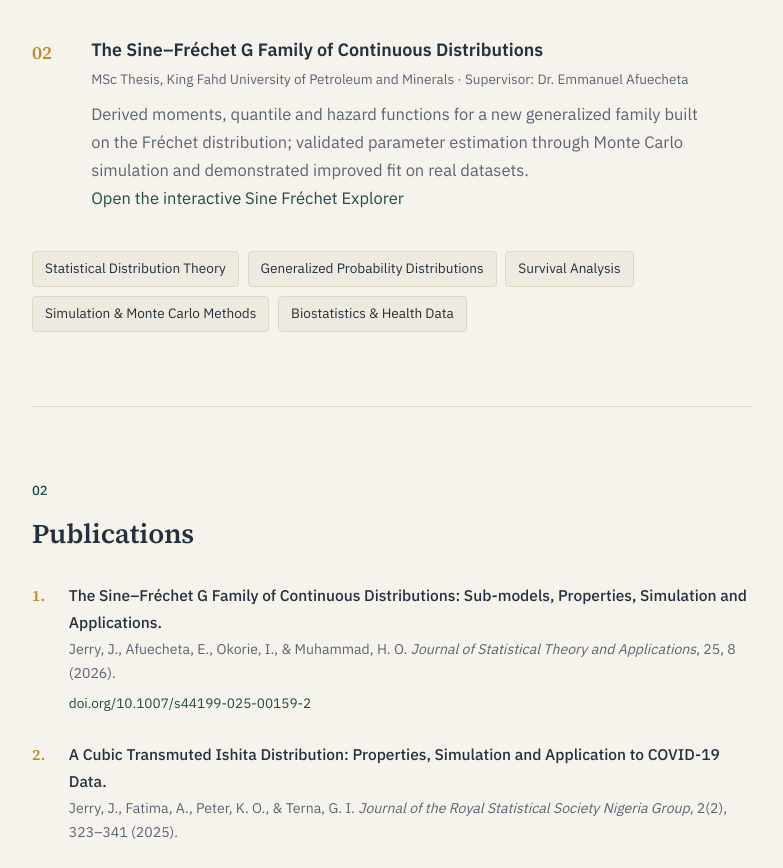
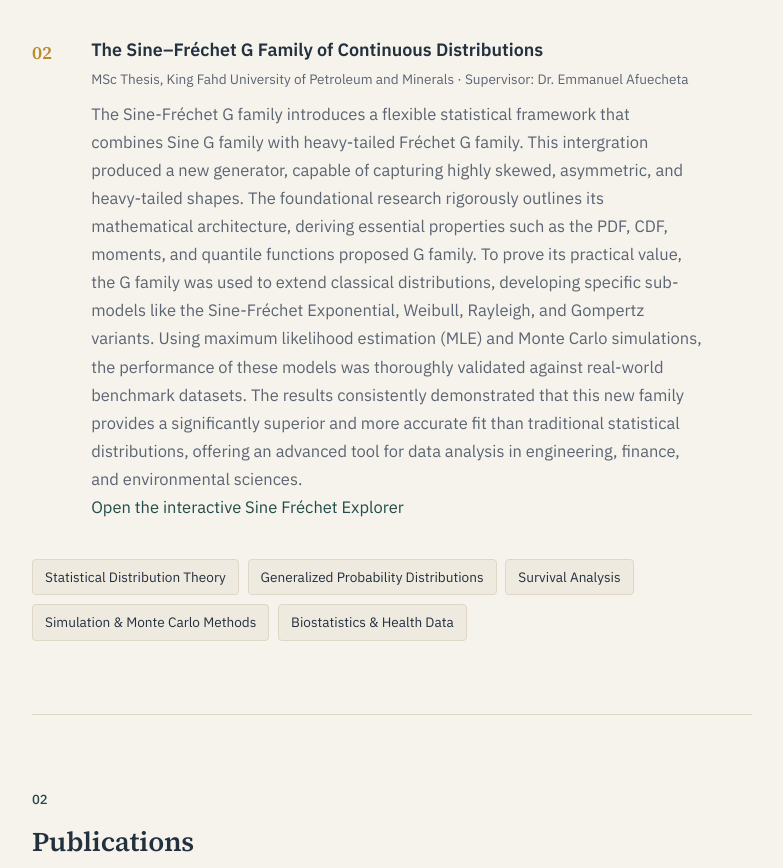
Before and after one commit to Joeljeremiah22/-, a plain HTML site: page index.html in a window 1280 px wide. Shown: the part 966-1834 px from the top of the page, without its empty margins (282-1065 px from the left). Drawn offline with Linux system fonts and the light colour scheme.

Commit message:
Update index.html

```diff
--- a/index.html
+++ b/index.html
@@ -367,9 +367,9 @@
           <div class="entry-title">The Sine–Fréchet G Family of Continuous Distributions</div>
           <div class="entry-meta">MSc Thesis, King Fahd University of Petroleum and Minerals · Supervisor: Dr. Emmanuel Afuecheta</div>
           <p>
-            Derived moments, quantile and hazard functions for a new generalized family
-            built on the Fréchet distribution; validated parameter estimation through
-            Monte Carlo simulation and demonstrated improved fit on real datasets.
+           The Sine-Fréchet G family introduces a flexible statistical framework that combines Sine G family with heavy-tailed Fréchet G family. This intergration produced a new generator, capable of capturing highly skewed, asymmetric, and heavy-tailed shapes. The foundational research rigorously outlines its mathematical architecture, deriving essential properties such as the PDF, CDF, moments, and quantile functions proposed G family.
+To prove its practical value, the G family was used to extend classical distributions, developing specific sub-models like the Sine-Fréchet Exponential, Weibull, Rayleigh, and Gompertz variants. Using maximum likelihood estimation (MLE) and Monte Carlo simulations, the performance of these models was thoroughly validated against real-world benchmark datasets. The results consistently demonstrated that this new family provides a significantly superior and more accurate fit than traditional statistical distributions, offering an advanced tool for data analysis in engineering, finance, and environmental sciences.
+
           </p>
           <p><a href="https://teamdatasciencekfupm.shinyapps.io/New_Compound_Continuous_Distribution_Explorer/" target="_blank">Open the interactive Sine Fréchet Explorer</a></p>
         </div>
```
